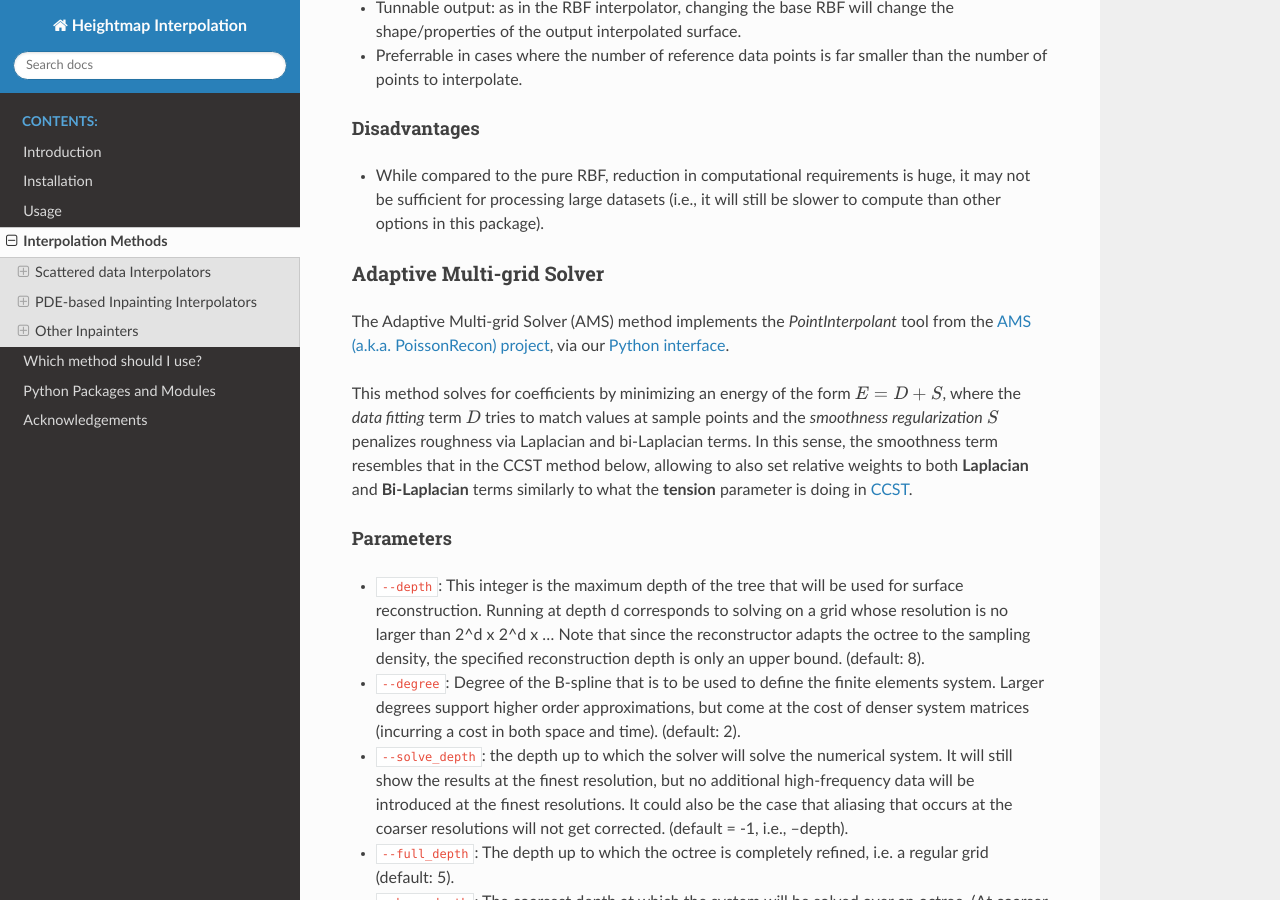
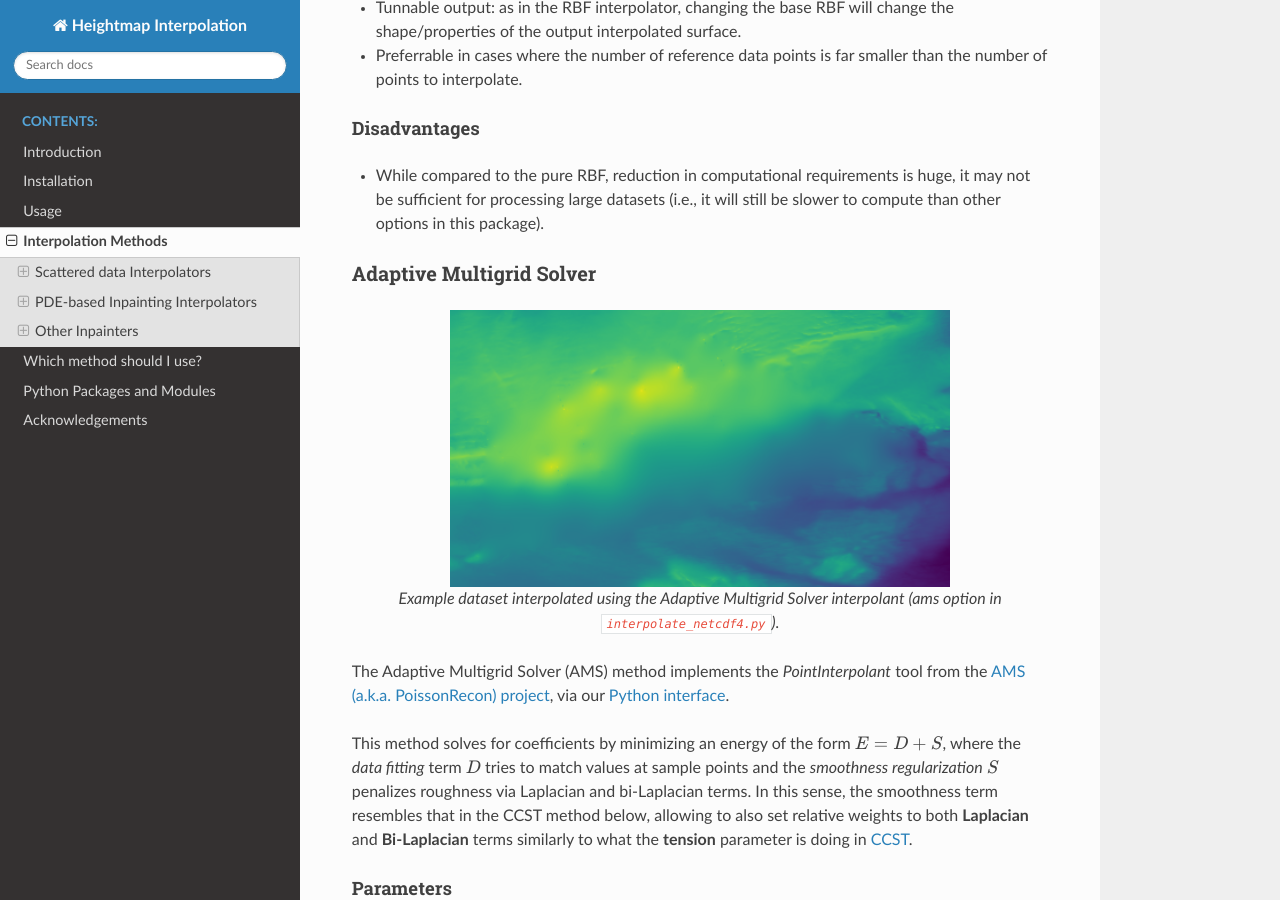
Before and after one commit to coronis-computing/heightmap_interpolation, a Sphinx documentation site: the page built from docs/source/methods.rst, in a window 1280 px wide and 900 px high, scrolled down 8856 px. Built offline with Sphinx 7.4.7 and the Read the Docs theme 3.1.0, drawn with Linux system fonts in a browser that asks for light colours.

Commit message:
Added a sample result for the AMS methods in the docs

```diff
--- a/docs/source/methods.rst
+++ b/docs/source/methods.rst
@@ -308,10 +308,16 @@ Disadvantages
 
 * While compared to the pure RBF, reduction in computational requirements is huge, it may not be sufficient for processing large datasets (i.e., it will still be slower to compute than other options in this package).
 
-Adaptive Multi-grid Solver
---------------------------
+Adaptive Multigrid Solver
+-------------------------
 
-The Adaptive Multi-grid Solver (AMS) method implements the `PointInterpolant` tool from the `AMS (a.k.a. PoissonRecon) project <https://github.com/mkazhdan/PoissonRecon>`_, via our `Python interface <https://github.com/coronis-computing/py_ams_point_interpolant>`_.
+.. figure:: images/ams.png
+    :width: 500
+    :align: center
+
+    Example dataset interpolated using the Adaptive Multigrid Solver interpolant (*ams* option in ``interpolate_netcdf4.py``).
+
+The Adaptive Multigrid Solver (AMS) method implements the `PointInterpolant` tool from the `AMS (a.k.a. PoissonRecon) project <https://github.com/mkazhdan/PoissonRecon>`_, via our `Python interface <https://github.com/coronis-computing/py_ams_point_interpolant>`_.
 
 This method solves for coefficients by minimizing an energy of the form :math:`E = D + S`, where the *data fitting* term :math:`D` tries to match values at sample points and the *smoothness regularization* :math:`S` penalizes roughness via Laplacian and bi-Laplacian terms. In this sense, the smoothness term resembles that in the CCST method below, allowing to also set relative weights to both **Laplacian** and **Bi-Laplacian** terms similarly to what the **tension** parameter is doing in :ref:`CCST <ccst_inpainter>`.
 
```
Also changed, not shown: docs/source/images/ams.png.
